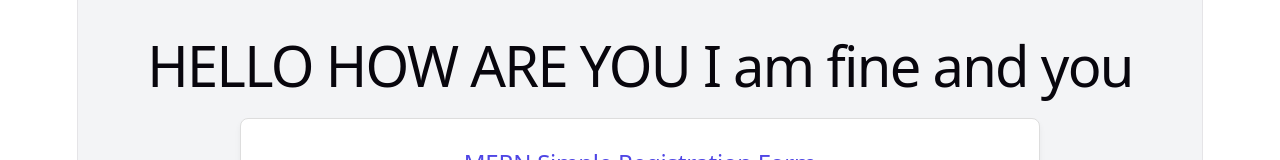
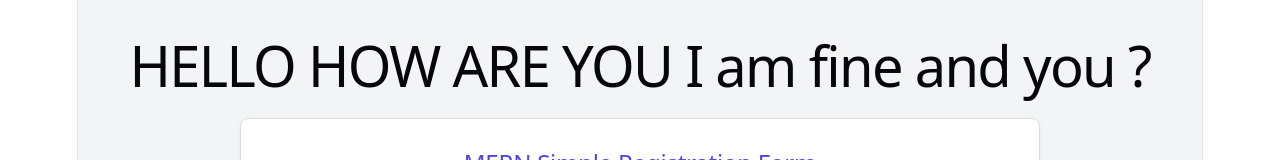
Before and after one commit to arvind03-b/first-mern-project, a React (Vite) app in the folder frontend/fristproject/: page / in a window 1280 px wide. Shown: the top 160 px of the page. Built offline with nearby package versions, Linux system fonts and the light colour scheme; no server answers.

Commit message:
Auto deploy test

```diff
--- a/frontend/fristproject/src/App.jsx
+++ b/frontend/fristproject/src/App.jsx
@@ -5,7 +5,7 @@ import AddStudent from './pages/add-student';
 function App() {
   return (
     <div style={{ backgroundColor: '#f3f4f6', minHeight: '100vh', padding: '20px 0' }}>
-      <h1> HELLO HOW ARE YOU I am fine and you</h1>
+      <h1> HELLO HOW ARE YOU I am fine and you ?</h1>
       <Home />
 
       <AddStudent />
```
